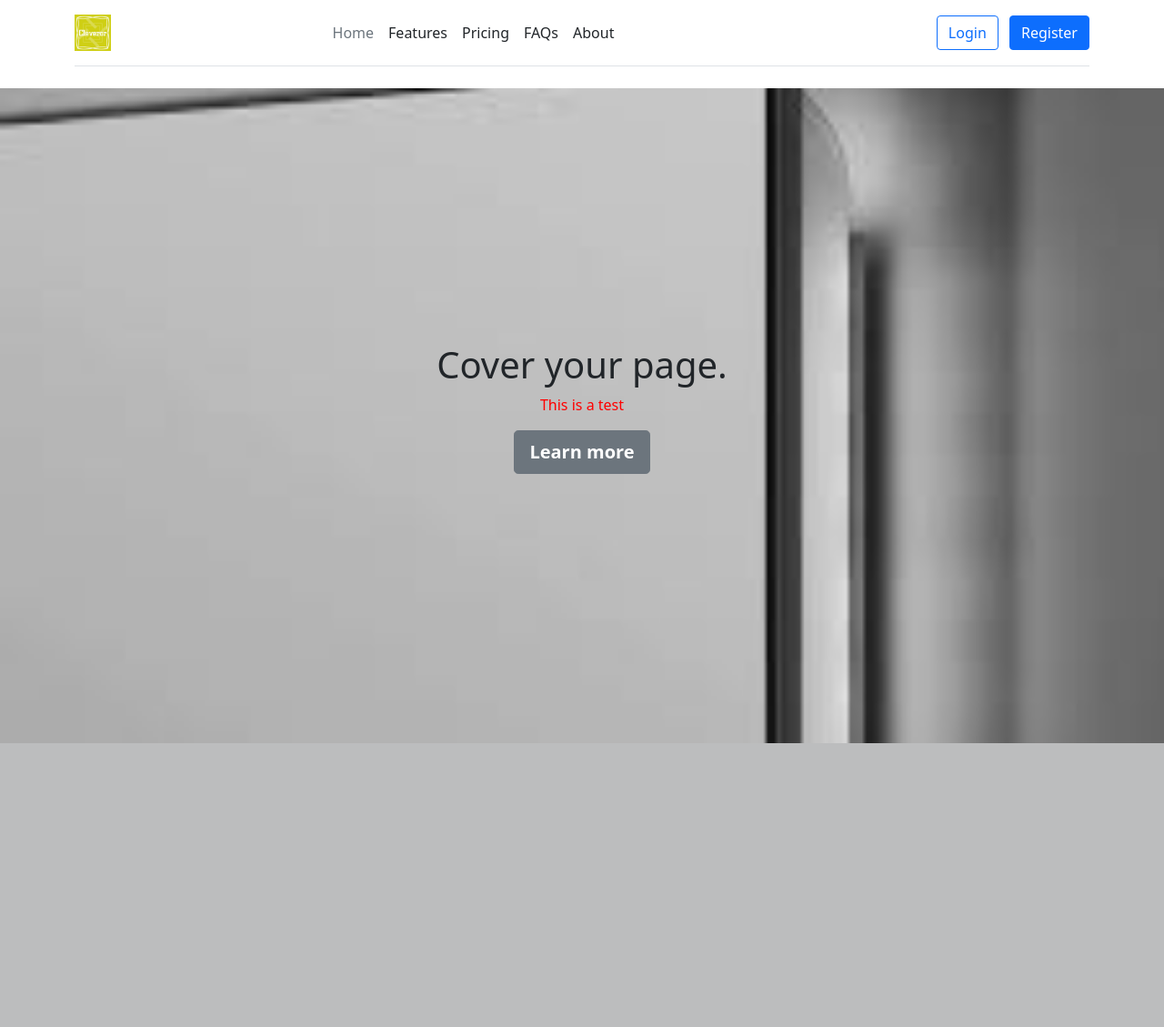
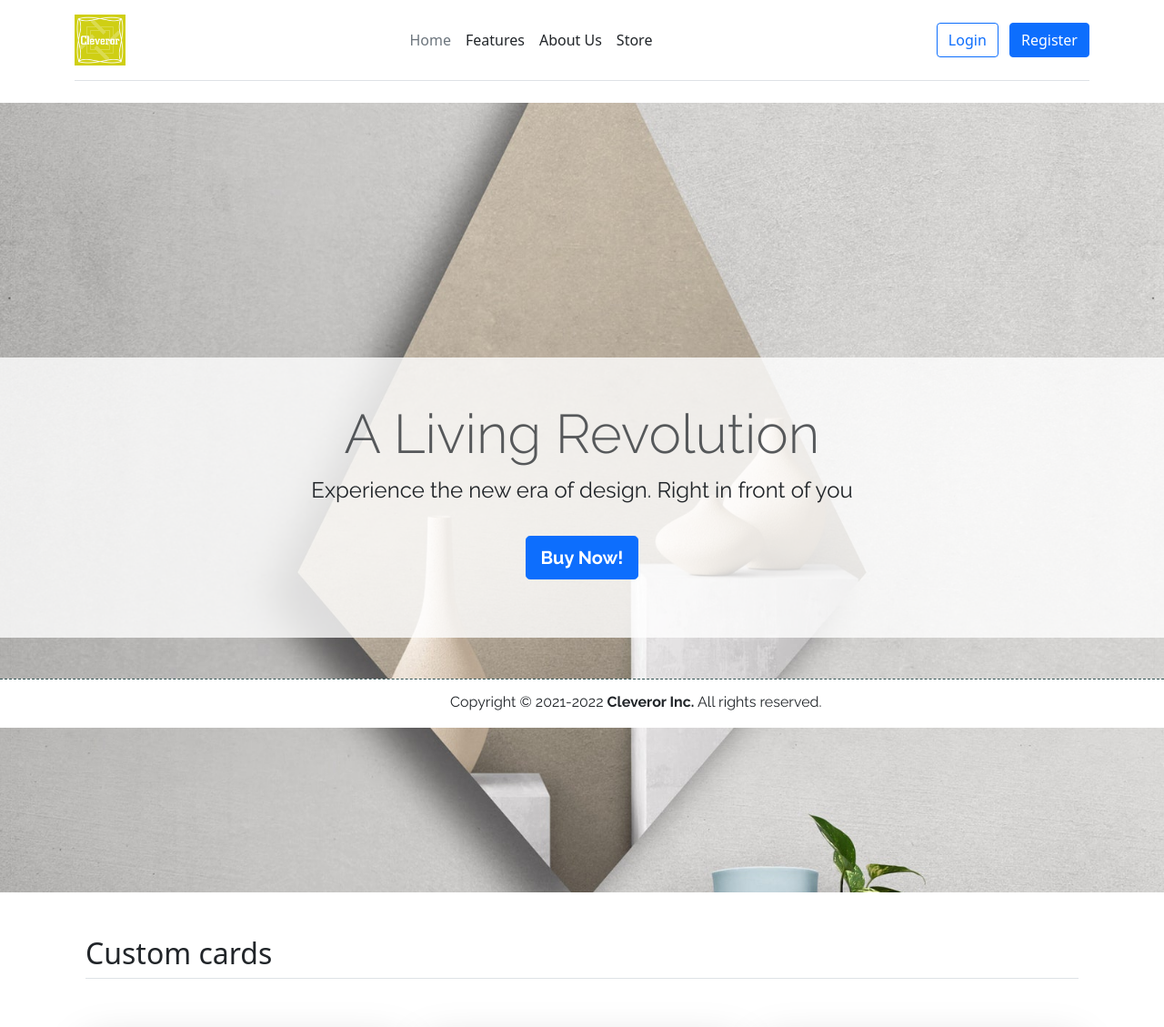
Before and after one commit to OscarCasalegno/smart-mirror, a Flask app: template website/templates/home.html in a window 1280 px wide. Shown: the top 1129 px of the page at 91% size. Before the commit the page ends 817 px from the top, so only its background shows below. Run offline with Flask 2, Linux system fonts and the light colour scheme; the template is opened without the code that fills it, so the values that code supplies are empty; some libraries are stand-ins or nearby versions.

Commit message:
Second Modification

```diff
--- a/website/static/custom.css
+++ /dev/null
@@ -1,22 +0,0 @@
-
-.centered {
-    /*Title*/
-    text-align: center;
-    padding: 35vh 0;
-    /*Background*/
-    background-image: url(temp.jpg);
-    background-repeat: no-repeat;
-    background-attachment: fixed;
-    background-position: center center;
-    background-size: cover;
-}
-
-#red {
-    color: red;
-}
-
-.logo {
-    max-height: 5vmin;
-    max-width: 5vmin;
-    aspect-ratio: initial;
-}
--- /dev/null
+++ b/website/static/custom1.css
@@ -0,0 +1,89 @@
+
+:root {
+    --logo: #cfcf14;
+}
+
+.centered {
+    /*Title*/
+    text-align: center;
+    padding: 35vh 0;
+}
+.background-1 {
+    /*Background*/
+    background-image: url(mirror1.jpg);
+    background-repeat: no-repeat;
+    background-attachment: fixed;
+    background-position: center center;
+    background-size: cover;
+    font-size: 150%;
+}
+
+.blue {
+    background-color: blue;
+    border: white;
+}
+
+.hover-red:hover {
+    background-color: var(--logo);
+    border-color: var(--logo);
+}
+
+.logo {
+    max-height: 7vh;
+    max-width: 7vh;
+    aspect-ratio: 1 / 1;
+}
+
+.title {
+    width: 100%;
+    padding: 6vh 0;
+    background-color: rgba(255, 255, 255, 0.8);
+    font-family: 'Raleway','Lucida Grande', 'Lucida Sans Unicode', 'Geneva', 'Verdana', sans-serif;
+}
+
+.title h1 {
+    font-weight: 100;
+    font-size: 250%;
+}
+
+.margin-top-2 {
+    margin-top: 2vh;
+}
+
+.video {
+    width: 100%;
+    height: auto;
+    aspect-ratio: 3/2;
+}
+
+.card-custom {
+    background-repeat: no-repeat;
+    background-position: center center;
+    background-size: cover;
+}
+
+footer {
+    font-family: 'Raleway','Lucida Grande', 'Lucida Sans Unicode', 'Geneva', 'Verdana', sans-serif;
+    position: fixed;
+    left: 0;
+    bottom: 0;
+    width: 100%;
+    text-align: center;
+    background-color: white;
+    margin: 0;
+    padding: 0;
+    border-top: darkslategray dashed 1px;
+}
+
+footer p {
+    padding:1.6vh 0 0 1.5vh;
+}
+
+.pt-log {
+    padding-top: 30vh;
+}
+
+.readable {
+    background-color: rgba(0,0,0, 0.6);
+    width: 100%;
+}
--- a/website/templates/base.html
+++ b/website/templates/base.html
@@ -7,7 +7,8 @@
     <!-- Bootstrap style -->
     <link href="https://cdn.jsdelivr.net/npm/bootstrap@5.1.3/dist/css/bootstrap.min.css" rel="stylesheet" integrity="sha384-1BmE4kWBq78iYhFldvKuhfTAU6auU8tT94WrHftjDbrCEXSU1oBoqyl2QvZ6jIW3" crossorigin="anonymous"/>
     <!-- Personalized style -->
-    <link rel=stylesheet type=text/css href="{{ url_for('static', filename='custom.css') }}" >
+    <link href="https://fonts.googleapis.com/css2?family=Raleway:ital,wght@0,300;0,400;0,500;0,600;0,700;1,300;1,400;1,500;1,600;1,700&display=swap" rel="stylesheet">
+    <link rel=stylesheet type=text/css href="{{ url_for('static', filename='custom1.css') }}" >
     <title>
         {% block title %}
 
@@ -17,17 +18,16 @@
 <body>
 <div class="container">
     <header class="d-flex flex-wrap align-items-center justify-content-center justify-content-md-between py-3 mb-4 border-bottom">
-        <img src="{{ url_for('static', filename='logo.png') }}" class="logo d-flex align-items-center col-md-3 mb-2 mb-md-0 text-dark text-decoration-none display-6">
+        <img src="{{ url_for('static', filename='logo.png') }}" alt="Our Logo" class="logo d-flex align-items-center col-md-3 mb-2 mb-md-0 text-dark text-decoration-none display-6">
 
         <ul class="nav col-12 col-md-auto mb-2 justify-content-center mb-md-0">
             <li><a href="{{ url_for('home_page') }}" class="nav-link px-2 link-secondary">Home</a></li>
             <li><a href="#" class="nav-link px-2 link-dark">Features</a></li>
-        <li><a href="#" class="nav-link px-2 link-dark">Pricing</a></li>
-        <li><a href="#" class="nav-link px-2 link-dark">FAQs</a></li>
-        <li><a href="#" class="nav-link px-2 link-dark">About</a></li>
+            <li><a href="#" class="nav-link px-2 link-dark">About Us</a></li>
+            <li><a href="#" class="nav-link px-2 link-dark">Store</a></li>
         </ul>
 
-      <div class="col-md-3 text-end">
+        <div class="text-end">
             {% if current_user.is_authenticated %}
                 <button type="button" class="btn btn-outline-primary me-2" onclick="location.href= '{{ url_for('') }}';">Manage</button>
                 <button type="button" class="btn btn-primary" onclick="location.href= '{{ url_for('Logout') }}';">Logout</button>
@@ -53,7 +53,9 @@
 {% block content %}
 
 {% endblock %}
-
+<footer>
+    <p class="offset-1">Copyright &copy; 2021-2022 <strong>Cleveror Inc.</strong> All rights reserved.</p>
+</footer>
 
 <!-- Optional JavaScript -->
 <!-- jQuery first, then Popper.js, then Bootstrap JS -->
--- a/website/templates/home.html
+++ b/website/templates/home.html
@@ -3,12 +3,61 @@
     Home
 {% endblock %}
 {% block content %}
-    <div class="centered">
-        <!-- <img src="../static/temp.jpg" height="225" alt="prova" > -->
-        <h1>Cover your page.</h1>
-        <p id="red">This is a test</p>
-        <p class="lead">
-            <a href="#" class="btn btn-lg btn-secondary fw-bold border-red bg-red">Learn more</a>
-        </p>
+    <div class="centered background-1">
+        <div class="title">
+            <h1 class="text-opacity-75 text-dark">A Living Revolution</h1>
+            <p>Experience the new era of design. Right in front of you</p>
+            <p class="">
+                <a href="#" class="btn btn-lg btn-primary fw-bold hover-red margin-top-2">Buy Now!</a>
+            </p>
+        </div>
+    </div>
+    <div class="container px-4 py-5" id="custom-cards">
+        <h2 class="pb-2 border-bottom">Custom cards</h2>
+
+        <div class="row row-cols-1 row-cols-lg-3 align-items-stretch g-4 py-5">
+            <div class="col">
+                <div class="card card-cover h-100 overflow-hidden text-white bg-dark rounded-5 shadow-lg card-custom" style="background-image: url( {{ url_for('static', filename='temp.jpg') }} );">
+                    <div class="d-flex flex-column h-100 p-5 pb-3 text-white text-shadow-1">
+                        <h2 class="pt-5 mt-5 mb-4 display-6 lh-1 fw-bold">Gorgeous design</h2>
+                        <!--
+                      <ul class="d-flex list-unstyled mt-auto">
+                        <li class="me-auto">
+                          <img src="https://github.com/twbs.png" alt="Bootstrap" width="32" height="32" class="rounded-circle border border-white">
+                        </li>
+                        <li class="d-flex align-items-center me-3">
+                          <svg class="bi me-2" width="1em" height="1em"><use xlink:href="#geo-fill"></use></svg>
+                          <small>Earth</small>
+                        </li>
+                        <li class="d-flex align-items-center">
+                          <svg class="bi me-2" width="1em" height="1em"><use xlink:href="#calendar3"></use></svg>
+                          <small>3d</small>
+                        </li>
+                      </ul>
+                      -->
+                    </div>
+                </div>
+            </div>
+
+            <div class="col">
+                <div class="card card-cover h-100 overflow-hidden text-white bg-dark rounded-5 shadow-lg card-custom" style="background-image: linear-gradient( rgba(0, 0, 0, 0.6), rgba(0, 0, 0, 0.6) ), url( {{ url_for('static', filename='apps.png') }});">
+                    <div class="d-flex flex-column h-100 p-5 pb-3 text-white text-shadow-1">
+                        <h2 class="pt-5 mt-5 mb-4 display-6 lh-1 fw-bold">Smart. <br> Just like you</h2>
+                    </div>
+                </div>
+            </div>
+
+            <div class="col">
+                <div class="card card-cover h-100 overflow-hidden text-white bg-dark rounded-5 shadow-lg card-custom" style="background-image: url('unsplash-photo-3.jpg');">
+                    <div class="d-flex flex-column h-100 p-5 pb-3 text-shadow-1">
+                        <h2 class="pt-5 mt-5 mb-4 display-6 lh-1 fw-bold">Another longer title belongs here</h2>
+                    </div>
+                </div>
+            </div>
+        </div>
+    </div>
+    <div class="container px-4 py-5">
+        <h2 class="pb-2 border-bottom">Video Presentation</h2>
+        <iframe class="video g-4 py-5" src="https://www.youtube.com/embed/Qr4QMBUPxWo" title="YouTube video player" frameborder="0" allow="accelerometer; autoplay; clipboard-write; encrypted-media; gyroscope; picture-in-picture" allowfullscreen></iframe>
     </div>
 {% endblock %}
```
Also changed, not shown: website/templates/login.html (+7 -20 lines), website/static/apps.png (added), website/static/mirror1.jpg (added). Lines whose indentation alone changed are shown as unchanged.
